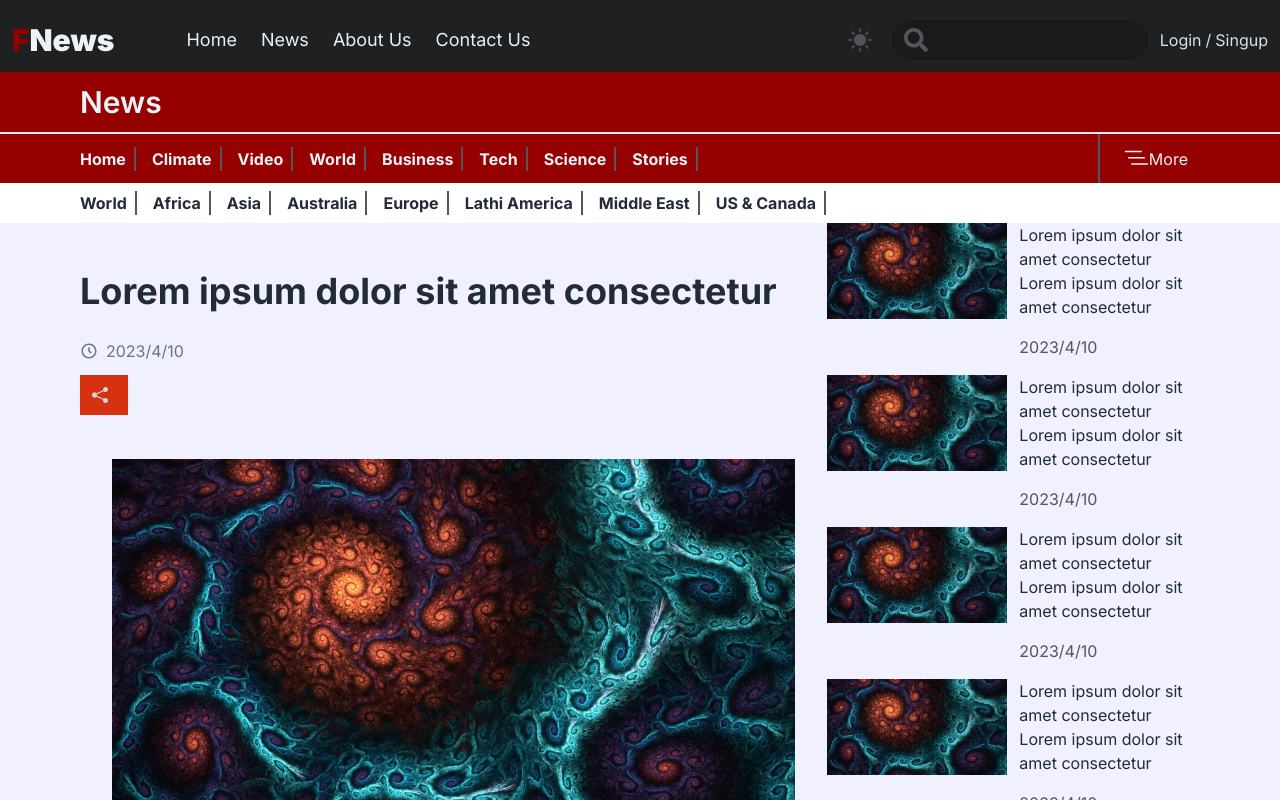
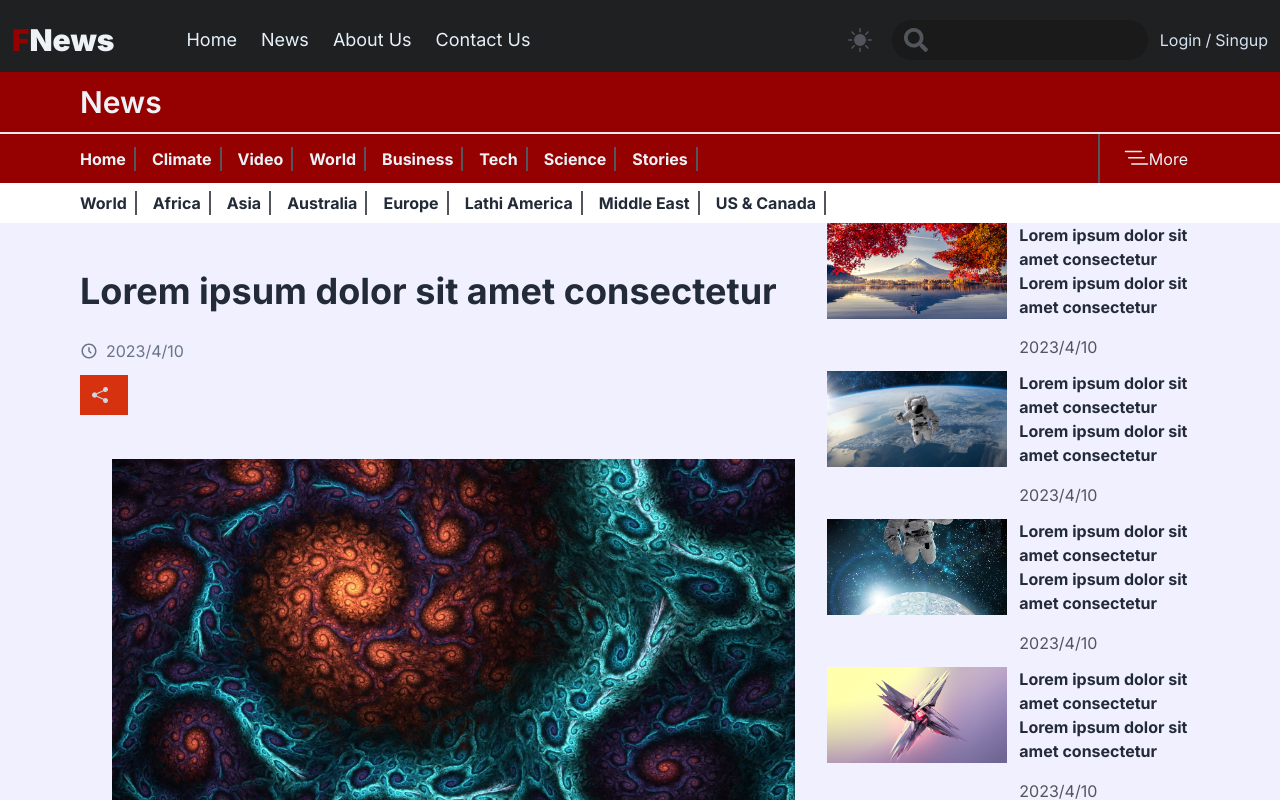
Before and after one commit to sdy2000/f-news, a React (Create React App) app: page /news/1 in a window 1280 px wide. Shown: the top 800 px of the page. Built offline with nearby package versions, Linux system fonts and the light colour scheme.

Commit message:
Update RecentNewsCard for more resizing

```diff
--- a/src/components/card/RecentNewsCard.jsx
+++ b/src/components/card/RecentNewsCard.jsx
@@ -2,19 +2,19 @@ import React from 'react'
 
 const RecentNewsCard = ({ news }) => {
     return (
-        <div className='grid grid-cols-5 xl:grid-cols-6 justify-start items-start gap-3'>
+        <div className='col-span-1 grid grid-cols-1 lg:grid-cols-5 xl:grid-cols-6 justify-start items-start gap-3'>
             <img
-                className='col-span-2 xl:col-span-3 w-full h-24 object-cover'
+                className='col-span-1 lg:col-span-2 xl:col-span-3 w-full h-32 sm:h-28 lg:h-24 object-cover'
                 src={`/assets/img/${news.image}`}
                 alt={news.title}
             />
-            <div className='col-span-3 flex flex-col justify-start items-start'>
-                <h4 className='text-p col-span-3'>
+            <div className='col-span-1 lg:col-span-3 flex flex-col justify-start items-start'>
+                <h4 className='text-p font-bold col-span-3'>
                     {news.title}
                 </h4>
-                <sapn className='text-t mt-4'>
+                <span className='text-t mt-2 lg:mt-4'>
                     {news.createDate}
-                </sapn>
+                </span>
             </div>
         </div>
     )
--- a/src/pages/home/NewsDetails.jsx
+++ b/src/pages/home/NewsDetails.jsx
@@ -36,37 +36,37 @@ const recentNews = [
     {
         newsId: 1,
         title: 'Lorem ipsum dolor sit amet consectetur Lorem ipsum dolor sit amet consectetur',
-        image: 'wallpaperflare.com_wallpaper (22).jpg',
+        image: 'img1.jpg',
         createDate: '2023/4/10',
     },
     {
         newsId: 2,
         title: 'Lorem ipsum dolor sit amet consectetur Lorem ipsum dolor sit amet consectetur',
-        image: 'wallpaperflare.com_wallpaper (22).jpg',
+        image: 'img2.jpg',
         createDate: '2023/4/10',
     },
     {
         newsId: 3,
         title: 'Lorem ipsum dolor sit amet consectetur Lorem ipsum dolor sit amet consectetur',
-        image: 'wallpaperflare.com_wallpaper (22).jpg',
+        image: 'img3.jpg',
         createDate: '2023/4/10',
     },
     {
         newsId: 4,
         title: 'Lorem ipsum dolor sit amet consectetur Lorem ipsum dolor sit amet consectetur',
-        image: 'wallpaperflare.com_wallpaper (22).jpg',
+        image: 'wallpaperflare.com_wallpaper (11).jpg',
         createDate: '2023/4/10',
     },
     {
         newsId: 5,
         title: 'Lorem ipsum dolor sit amet consectetur Lorem ipsum dolor sit amet consectetur',
-        image: 'wallpaperflare.com_wallpaper (22).jpg',
+        image: 'wallpaperflare.com_wallpaper (17).jpg',
         createDate: '2023/4/10',
     },
     {
         newsId: 6,
         title: 'Lorem ipsum dolor sit amet consectetur Lorem ipsum dolor sit amet consectetur',
-        image: 'wallpaperflare.com_wallpaper (22).jpg',
+        image: 'wallpaperflare.com_wallpaper (20).jpg',
         createDate: '2023/4/10',
     },
     {
@@ -78,19 +78,19 @@ const recentNews = [
     {
         newsId: 8,
         title: 'Lorem ipsum dolor sit amet consectetur Lorem ipsum dolor sit amet consectetur',
-        image: 'wallpaperflare.com_wallpaper (22).jpg',
+        image: 'wallpaperflare.com_wallpaper (43).jpg',
         createDate: '2023/4/10',
     },
     {
         newsId: 9,
         title: 'Lorem ipsum dolor sit amet consectetur Lorem ipsum dolor sit amet consectetur',
-        image: 'wallpaperflare.com_wallpaper (22).jpg',
+        image: 'wp4026872.jpg',
         createDate: '2023/4/10',
     },
     {
         newsId: 10,
         title: 'Lorem ipsum dolor sit amet consectetur Lorem ipsum dolor sit amet consectetur',
-        image: 'wallpaperflare.com_wallpaper (22).jpg',
+        image: 'wp4026879.jpg',
         createDate: '2023/4/10',
     },
 ]
@@ -100,8 +100,8 @@ const NewsDetails = () => {
         <>
             <div className='bg-s'>
                 <PostDetailBar />
-                <div className='container grid grid-cols-1 md:grid-cols-3'>
-                    <div className='col-span-1 md:col-span-2'>
+                <div className='container grid grid-cols-1 lg:grid-cols-3'>
+                    <div className='col-span-1 lg:col-span-2'>
                         <PostDetail news={news} />
                     </div>
 
@@ -112,11 +112,13 @@ const NewsDetails = () => {
                             ))
                         } */}
 
-                        {
-                            recentNews.map(news => (
-                                <RecentNewsCard news={news} />
-                            ))
-                        }
+                        <div className='grid grid-cols-2 sm:grid-cols-3 lg:grid-cols-1 gap-3'>
+                            {
+                                recentNews.map(news => (
+                                    <RecentNewsCard news={news} key={news.newsId} />
+                                ))
+                            }
+                        </div>
                     </div>
                 </div>
 
--- a/src/parts/website/postDetail/PostDetail.jsx
+++ b/src/parts/website/postDetail/PostDetail.jsx
@@ -31,7 +31,7 @@ const PostDetail = ({ news }) => {
                             by {news.authorName}
                         </h4>
                     </div>
-                    <div className='flex flex-col justify-start gap-3'>
+                    <div className='flex flex-col justify-start gap-3 text-p'>
                         {Parser().parse(news.description)}
                     </div>
                 </div>
```
